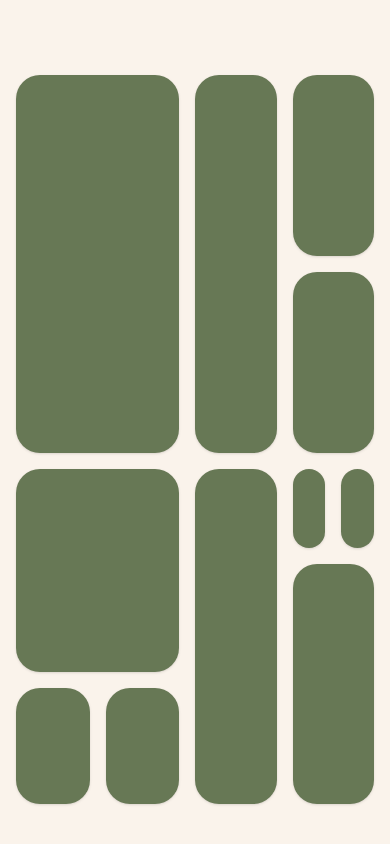
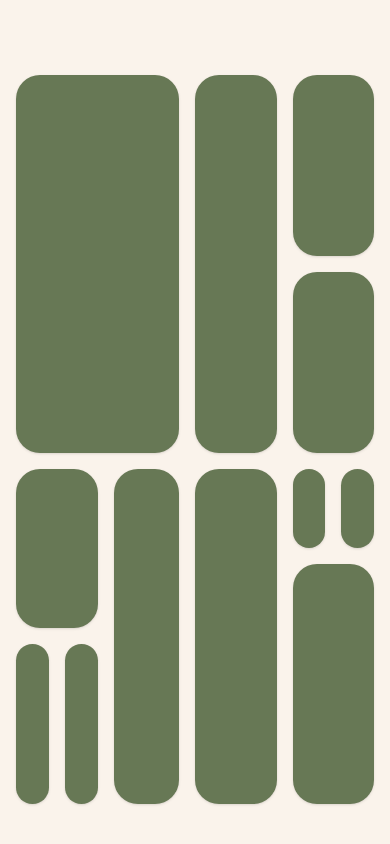
Before and after one commit to rafaeelricco/leticia-psi-lp, a Next.js app: page / in a window 390 px wide. Shown: the part 3273-4117 px from the top of the page. Built offline with nearby package versions, Linux system fonts and the light colour scheme.

Commit message:
refactor: update benefits component layout for responsiveness

```diff
--- a/src/features/home/components/benefits.tsx
+++ b/src/features/home/components/benefits.tsx
@@ -13,12 +13,15 @@ export const Benefits: React.FC = () => {
                </div>
             </div>
             <div className="grid grid-cols-[0.5fr_0.25fr_0.25fr] grid-rows-[335px] gap-4">
-               <div className="flex flex-col flex-1 gap-4">
-                  <div className="bg-support06 w-full h-[211px] rounded-3xl shadow"></div>
-                  <div className="flex items-center gap-4 h-[120px]">
-                     <div className="bg-support06 w-full h-full rounded-3xl shadow"></div>
-                     <div className="bg-support06 w-full h-full rounded-3xl shadow"></div>
+               <div className="grid grid-flow-col gap-4">
+                  <div className="flex flex-col flex-1 gap-4">
+                     <div className="bg-support06 w-full h-1/2 rounded-3xl shadow"></div>
+                     <div className="flex items-center gap-4 h-1/2">
+                        <div className="bg-support06 w-full h-full rounded-3xl shadow"></div>
+                        <div className="bg-support06 w-full h-full rounded-3xl shadow"></div>
+                     </div>
                   </div>
+                  <div className="bg-support06 w-full h-full rounded-3xl shadow"></div>
                </div>
                <div className="bg-support06 w-full h-full rounded-3xl shadow"></div>
                <div className="flex flex-col flex-1 gap-4">
```
